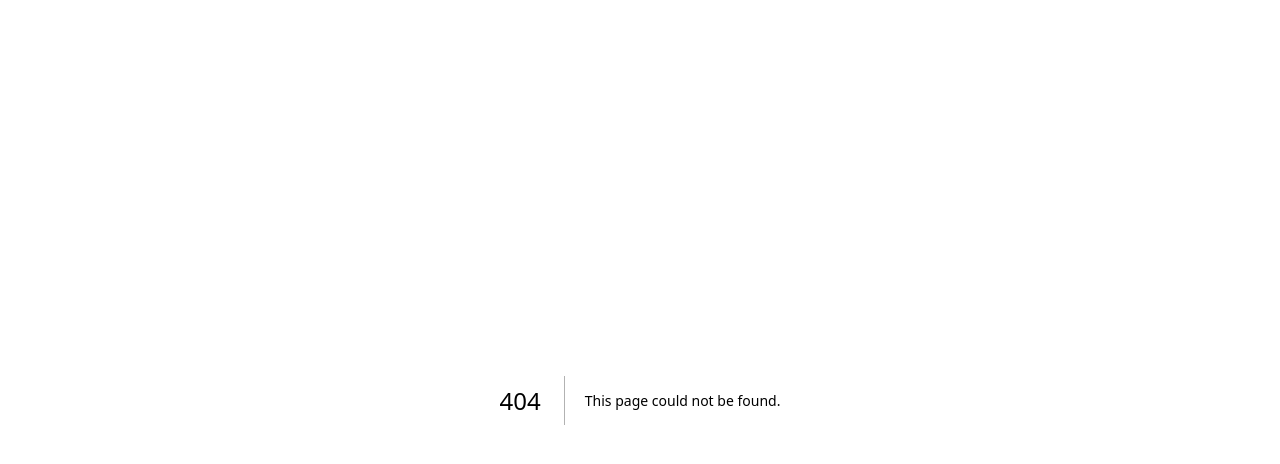
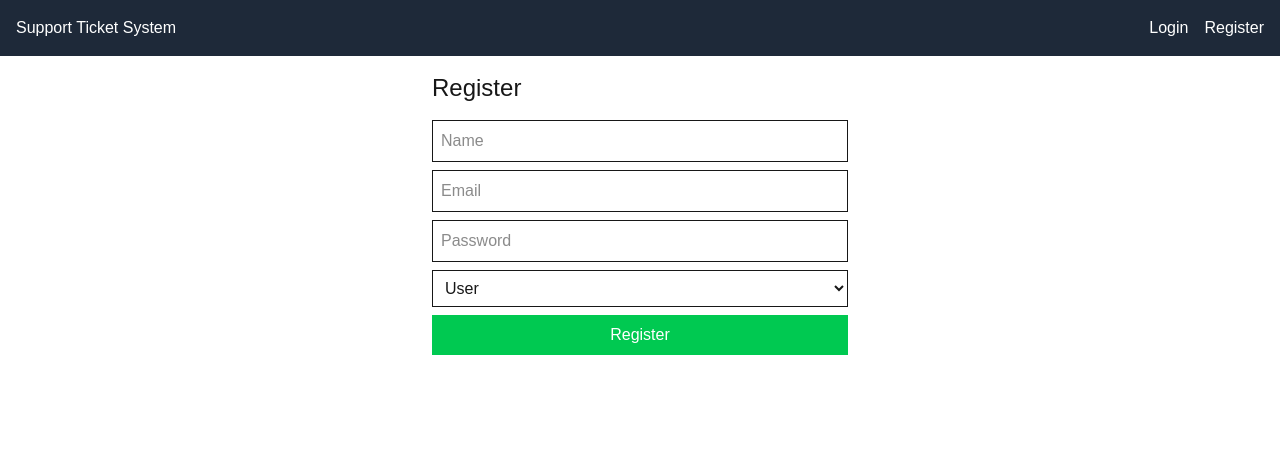
Before and after one commit to Dula21/frontend-support-system, a Next.js app: page /register in a window 1280 px wide. Before the commit this address had no page. Shown: the top 464 px of the page. Built offline with nearby package versions, Linux system fonts and the light colour scheme.

Commit message:
add Register component for user registration

```diff
--- /dev/null
+++ b/app/register/page.tsx
@@ -0,0 +1,81 @@
+'use client';
+
+import { useState } from 'react';
+import { useRouter } from 'next/navigation';
+import api from './../lib/api';
+import Header from './../components/Layout/Header';
+
+
+export default function Register() {
+  const [name, setName] = useState('');
+  const [email, setEmail] = useState('');
+  const [password, setPassword] = useState('');
+  const [role, setRole] = useState('user');
+  const [error, setError] = useState('');
+  const [loading, setLoading] = useState(false);
+  const router = useRouter();
+
+  const handleSubmit = async (e: React.FormEvent) => {
+    e.preventDefault();
+    setLoading(true);
+    setError('');
+    try {
+      await api.post('/auth/register', { name, email, password, role });
+      router.push('/login');  // Redirect to login after registration
+    } catch (err: any) {
+      setError(err.response?.data?.error || 'Registration failed');
+    } finally {
+      setLoading(false);
+    }
+  };
+
+  return (
+    <>
+      <Header />
+      <div className="container mx-auto p-4 max-w-md">
+        <h2 className="text-2xl mb-4">Register</h2>
+        <form onSubmit={handleSubmit}>
+          <input
+            placeholder="Name"
+            value={name}
+            onChange={(e) => setName(e.target.value)}
+            required
+            className="border p-2 w-full mb-2"
+          />
+          <input
+            type="email"
+            placeholder="Email"
+            value={email}
+            onChange={(e) => setEmail(e.target.value)}
+            required
+            className="border p-2 w-full mb-2"
+          />
+          <input
+            type="password"
+            placeholder="Password"
+            value={password}
+            onChange={(e) => setPassword(e.target.value)}
+            required
+            className="border p-2 w-full mb-2"
+          />
+          <select
+            value={role}
+            onChange={(e) => setRole(e.target.value)}
+            className="border p-2 w-full mb-2"
+          >
+            <option value="user">User</option>
+            <option value="admin">Admin</option>
+          </select>
+          <button
+            type="submit"
+            disabled={loading}
+            className="bg-green-500 text-white p-2 w-full"
+          >
+            {loading ? 'Registering...' : 'Register'}
+          </button>
+          {error && <p className="text-red-500 mt-2">{error}</p>}
+        </form>
+      </div>
+    </>
+  );
+}
```
